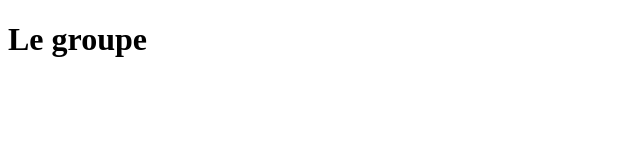
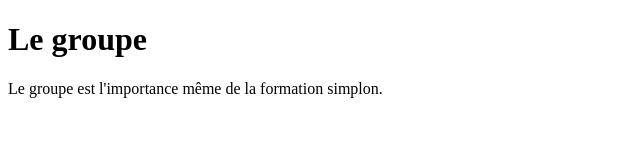
Before and after one commit to mthdht/git-en-group, a plain HTML site: page index.html in a window 1280 px wide. Shown: the whole page, without its empty margins (0-640 px from the left). Drawn offline with Linux system fonts and the light colour scheme.

Commit message:
ajout <p>

```diff
--- a/index.html
+++ b/index.html
@@ -7,6 +7,7 @@
 
 <body>
 <h1>Le groupe</h1>
+<p>Le groupe est l'importance même de la formation simplon.</p>
 
 
 </body>
```
